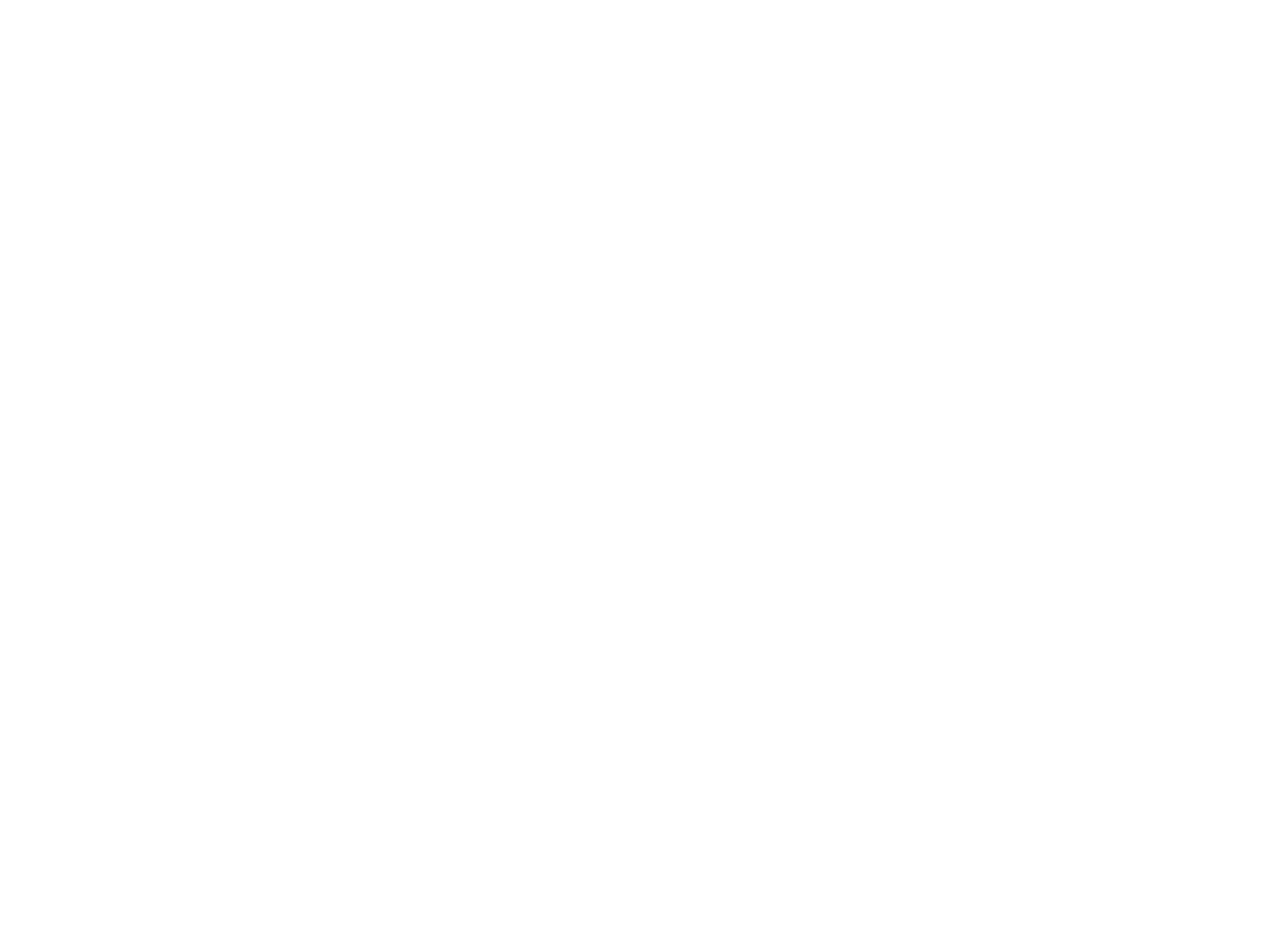
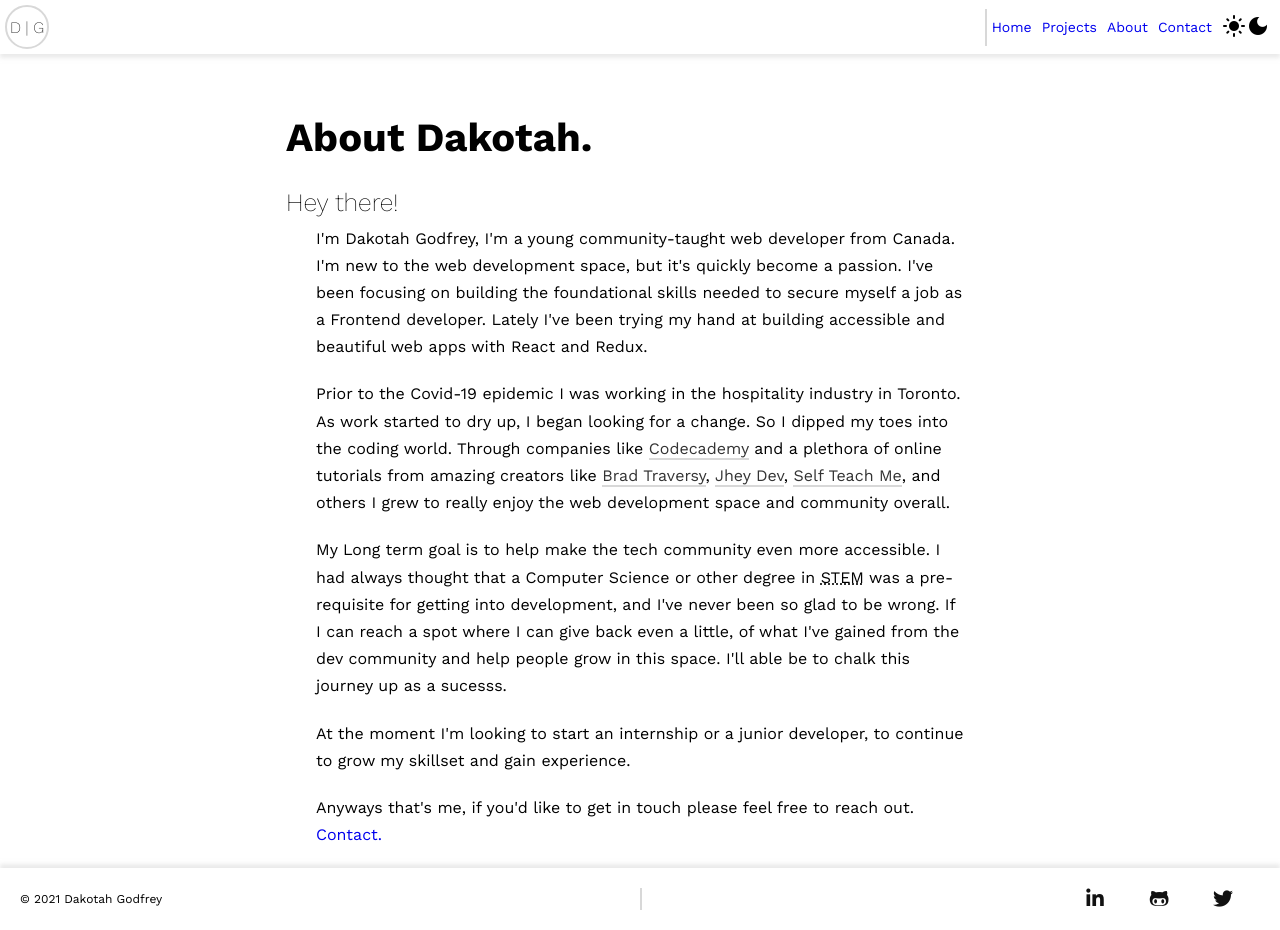
Before and after one commit to DakotahGodfrey/profile_site, a React (Create React App) app: page /about in a window 1280 px wide. Before the commit the page ends 800 px from the top, so only its background shows below. Built offline with nearby package versions, Linux system fonts and the light colour scheme.

Commit message:
inital about structure and copy

```diff
--- /dev/null
+++ b/src/assets/scss/_about.scss
@@ -0,0 +1,32 @@
+.main-about {
+  display: grid;
+  grid-template-columns: 1fr;
+  align-items: flex-start;
+  min-height: 100vh;
+}
+
+.about-section {
+  h1 {
+    font-size: 4rem;
+  }
+  h3 {
+    font-size: 2.5rem;
+    font-weight: 200;
+  }
+  .bio {
+    margin-bottom: 2rem;
+  }
+  .shoutout {
+    // display: inline-block;
+    border-bottom: $site-medium-light-color 2px solid;
+    color: $text-medium-dark-color;
+    &:hover {
+      background-color: royalblue;
+      color: #eee;
+    }
+    &:focus {
+      @extend:hover;
+      outline: thin dashed #222;
+    }
+  }
+}
--- a/src/assets/scss/_home.scss
+++ b/src/assets/scss/_home.scss
@@ -46,5 +46,5 @@
 
 .home-section {
   align-self: center;
-  margin: 2rem 0;
+  // margin: 2rem 0;
 }
--- /dev/null
+++ b/src/assets/scss/_mediaQuery.scss
@@ -0,0 +1,23 @@
+@media screen and (max-width: 700px) {
+  .about-section {
+    .bio {
+      padding: 0 1rem;
+    }
+  }
+  .contact-section {
+    h1 {
+      margin-top: 0.5rem;
+    }
+    .contact-methods {
+      grid-template-columns: 1fr;
+      gap: 0;
+      input {
+        letter-spacing: 0.05rem;
+      }
+      .socials {
+        border-top: $site-medium-light-color 2px solid;
+        padding-top: 1.5rem;
+      }
+    }
+  }
+}
--- a/src/assets/scss/index.scss
+++ b/src/assets/scss/index.scss
@@ -4,3 +4,6 @@
 @import "./home";
 @import "./contact";
 @import "./projects";
+@import "./about";
+
+@import "./mediaQuery";
--- a/src/components/layout/navbar/Navbar.jsx
+++ b/src/components/layout/navbar/Navbar.jsx
@@ -17,14 +17,15 @@
             Home
           </Link>
         </li>
-        <li>
-          <Link to="/contact">Contact</Link>
-        </li>
+
         <li>
           <Link to="/projects">Projects</Link>
         </li>
         <li>
           <Link to="/about">About</Link>
+        </li>
+        <li>
+          <Link to="/contact">Contact</Link>
         </li>
         <li>
           <button>
--- a/src/components/pages/about/About.jsx
+++ b/src/components/pages/about/About.jsx
@@ -1,7 +1,90 @@
 import React from "react";
-
+import Navbar from "../../layout/navbar/Navbar";
+import Footer from "../../layout/footer/Footer";
+import { Link } from "react-router-dom";
 const About = () => {
-  return <div></div>;
+  return (
+    <main className="main-about">
+      <Navbar />
+      <section className="about-section">
+        <article className="bio">
+          <h1 className="bio-lead">About Dakotah.</h1>
+          <h3>Hey there!</h3>
+          <p className="bio">
+            I'm Dakotah Godfrey, I'm a young community-taught web developer from
+            Canada. I'm new to the web development space, but it's quickly
+            become a passion. I've been focusing on building the foundational
+            skills needed to secure myself a job as a Frontend developer. Lately
+            I've been trying my hand at building accessible and beautiful web
+            apps with React and Redux.
+          </p>
+          <p className="bio">
+            Prior to the Covid-19 epidemic I was working in the hospitality
+            industry in Toronto. As work started to dry up, I began looking for
+            a change. So I dipped my toes into the coding world. Through
+            companies like{" "}
+            <a
+              className="shoutout"
+              href="https://www.codecademy.com/"
+              target="_blank"
+              rel="noreferrer"
+            >
+              Codecademy
+            </a>{" "}
+            and a plethora of online tutorials from amazing creators like{" "}
+            <a
+              className="shoutout"
+              href="https://www.youtube.com/channel/UC29ju8bIPH5as8OGnQzwJyA"
+              rel="noreferrer"
+              target="_blank"
+            >
+              Brad Traversy
+            </a>
+            ,{" "}
+            <a
+              href="https://jhey.dev/"
+              className="shoutout"
+              rel="noreferrer"
+              target="_blank"
+            >
+              Jhey Dev
+            </a>
+            ,{" "}
+            <a
+              href="https://www.youtube.com/channel/UChoskCVZiIDTKxusGPPhLOg"
+              rel="noreferrer"
+              className="shoutout"
+              target="_blank"
+            >
+              Self Teach Me
+            </a>
+            , and others I grew to really enjoy the web development space and
+            community overall.
+          </p>
+          <p className="bio">
+            My Long term goal is to help make the tech community even more
+            accessible. I had always thought that a Computer Science or other{" "}
+            degree in{" "}
+            <abbr title="Science Tech Engineering and Math">STEM</abbr> was a
+            pre-requisite for getting into development, and I've never been so
+            glad to be wrong. If I can reach a spot where I can give back even a
+            little, of what I've gained from the dev community and help people
+            grow in this space. I'll able be to chalk this journey up as a
+            sucesss.{" "}
+          </p>
+          <p className="bio">
+            At the moment I'm looking to start an internship or a junior
+            developer, to continue to grow my skillset and gain experience.
+          </p>
+          <p className="bio">
+            Anyways that's me, if you'd like to get in touch please feel free to
+            reach out. <Link to="/contact">Contact.</Link>
+          </p>
+        </article>
+      </section>
+      <Footer />
+    </main>
+  );
 };
 
 export default About;
```
